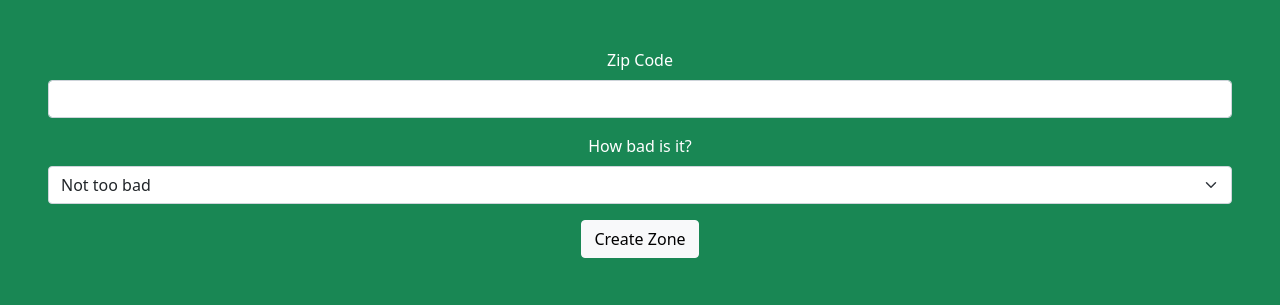
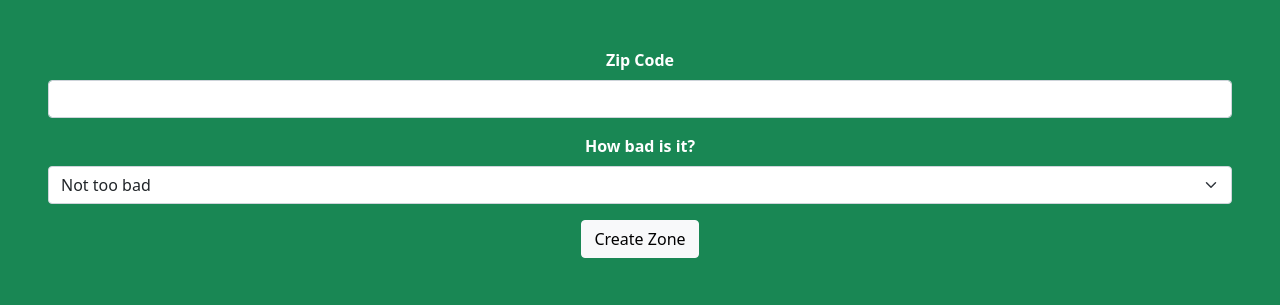
Before and after one commit to dan-griffin-ct/detrash, a Django app: page /zones/create/ in a window 1280 px wide. Shown: the top 305 px of the page. Run offline with Django 4.2, Linux system fonts and the light colour scheme; some libraries are stand-ins or nearby versions.

Commit message:
minor text update in create zone, add pytest to requirements

```diff
--- a/requirements.txt
+++ b/requirements.txt
@@ -1,3 +1,4 @@
 Django==4.0
 django-bootstrap-v5==1.0.11
 zipcodes==1.2.0
+pytest==7.1.0
--- a/templates/zones/create_zone.html
+++ b/templates/zones/create_zone.html
@@ -7,12 +7,12 @@
     <form method="POST" action=".">
         {% csrf_token %}
         <div class="mb-3">
-          <label for="exampleFormControlInput1" class="form-label">Zip Code</label>
+          <label for="exampleFormControlInput1" class="form-label"><strong>Zip Code</strong></label>
           <input id="zipcode" name="zip_code" class="form-control" data-zipcode-url="{% url 'zipcode-lookup' %}" oninput="zipCodeLookup()" type="text" title="Five digit zip code" />
         </div>
         <div id="myData"></div>
         <div class="mb-3">
-          <label for="exampleFormControlTextarea1" class="form-label">How bad is it?</label>
+          <label for="exampleFormControlTextarea1" class="form-label"><strong>How bad is it?</strong></label>
           <select name="level_of_litter" class="form-select" aria-label="Default select example">
             <option selected value="1">Not too bad</option>
             <option value="2">Kind of gross</option>
```
